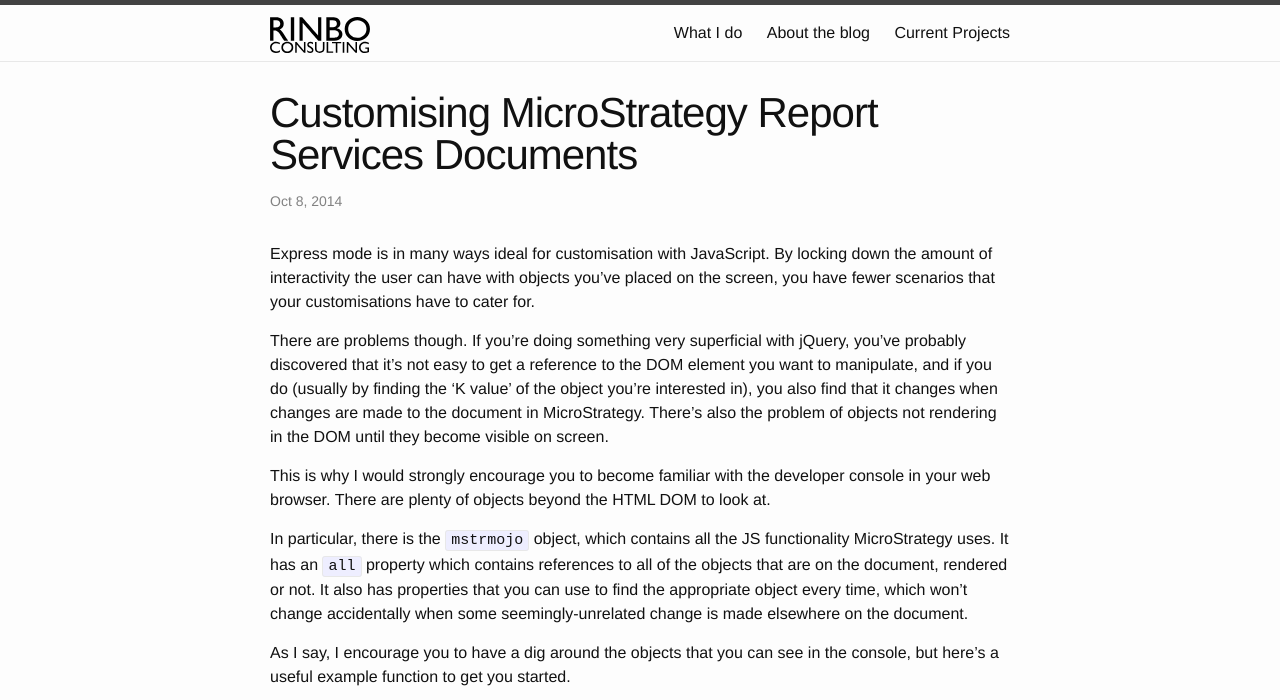
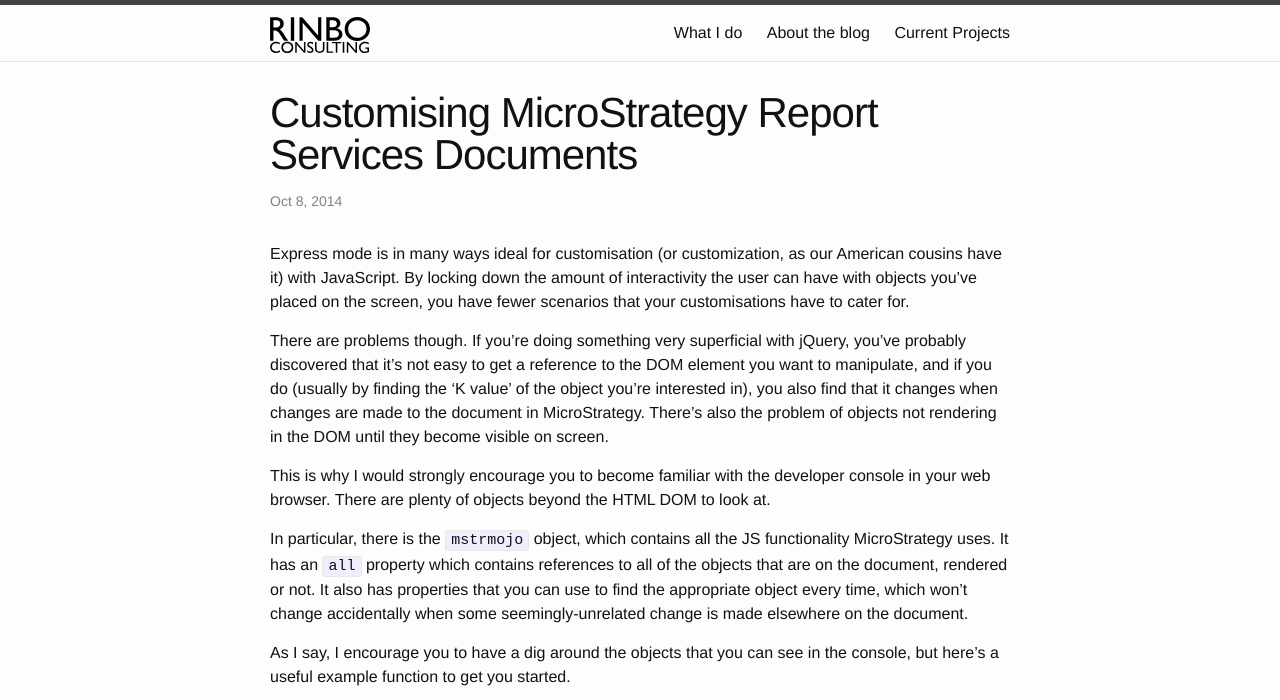
Before and after one commit to rinbo-consulting/rinbo-consulting.github.io, a Jekyll site: the page built from _posts/2014-10-08-customising-mstr-express-docs.md, in a window 1280 px wide, cut to the strip 0-700 px from the top of the page. Built offline with Jekyll 4.4.1, drawn with Linux system fonts in a browser that asks for light colours; comment, search, counter and statistics services are not loaded.

```diff
--- a/_posts/2014-10-08-customising-mstr-express-docs.md
+++ b/_posts/2014-10-08-customising-mstr-express-docs.md
@@ -6,7 +6,7 @@ category: MicroStrategy
 tags: Technical SDK JavaScript
 ---
 
-Express mode is in many ways ideal for customisation with JavaScript. By locking down the amount of interactivity the user can have with objects you've placed on the screen, you have fewer scenarios that your customisations have to cater for.
+Express mode is in many ways ideal for customisation (or customization, as our American cousins have it) with JavaScript. By locking down the amount of interactivity the user can have with objects you've placed on the screen, you have fewer scenarios that your customisations have to cater for.
 
 There are problems though. If you're doing something very superficial with jQuery, you've probably discovered that it's not easy to get a reference to the DOM element you want to manipulate, and if you do (usually by finding the 'K value' of the object you're interested in), you also find that it changes when changes are made to the document in MicroStrategy. There's also the problem of objects not rendering in the DOM until they become visible on screen.
 
```
Also changed, not shown: _posts/2014-05-24-load-libraries-selectively.md (+2 -0 lines), _posts/2015-04-15-mstr-jquery-helper.md (+1 -1 lines).
